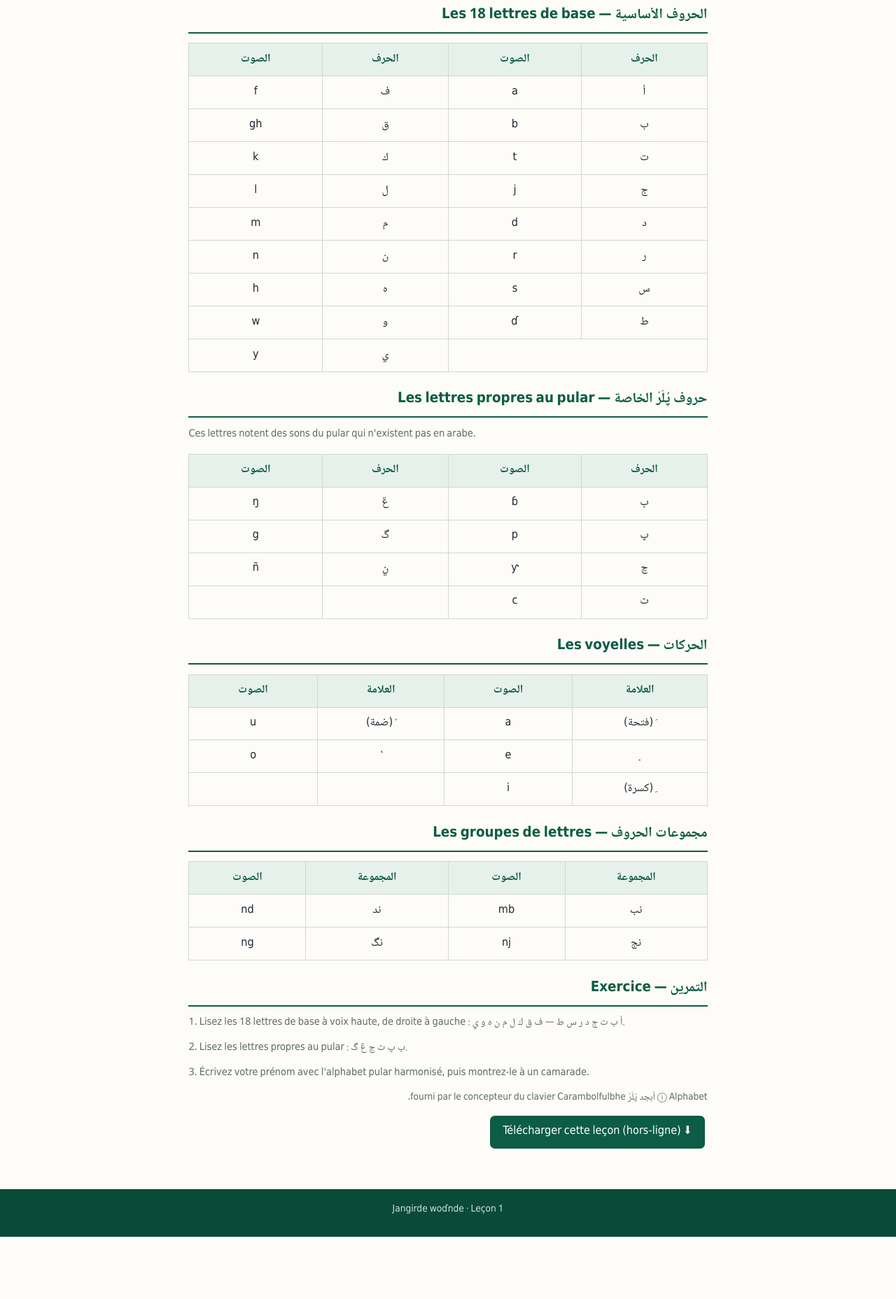
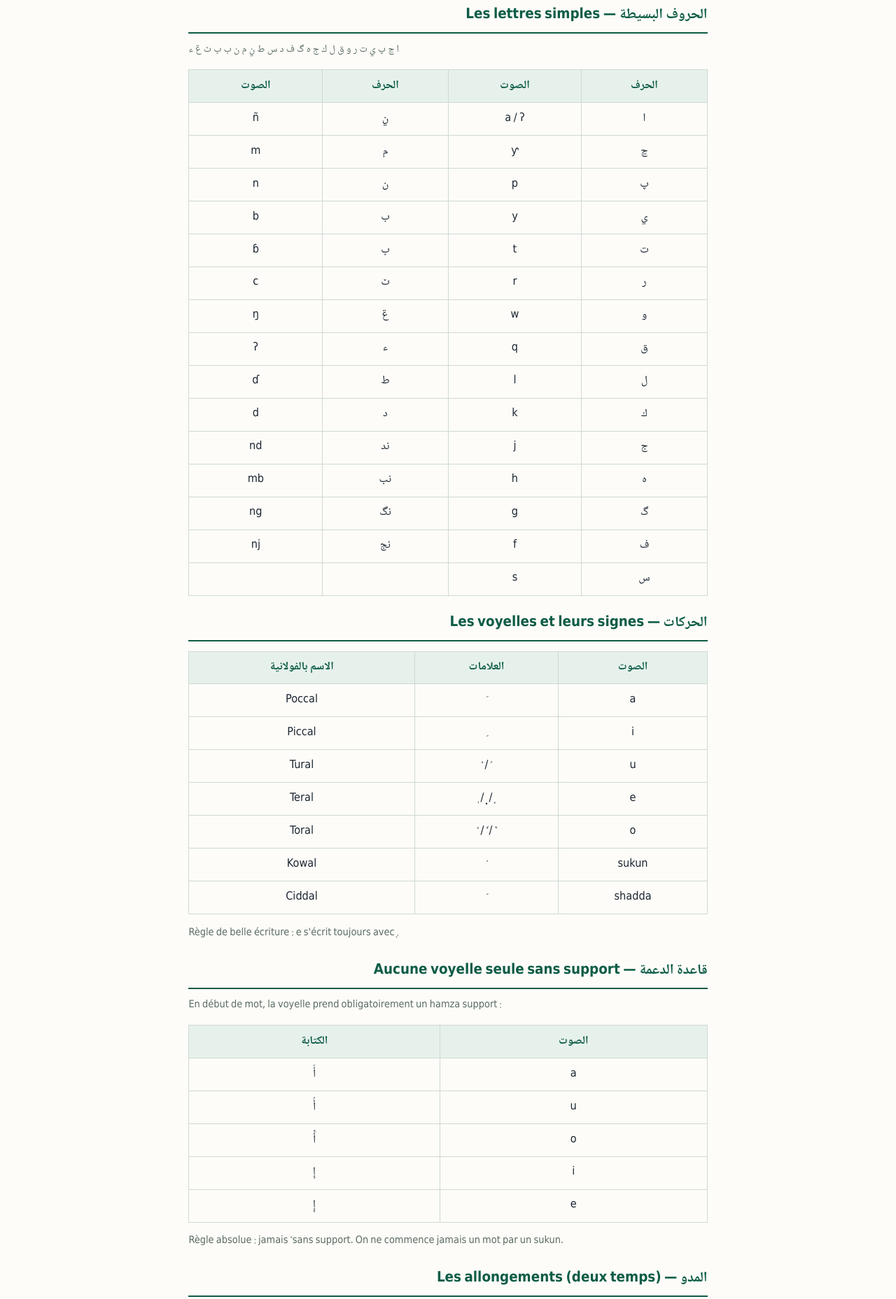
Before and after one commit to barryaichabilguis-cpu/Windin-diangen-poular-, a plain HTML site: page lecons/lecon-01.html in a window 1280 px wide. Shown: the part 304-2161 px from the top of the page at 70% size. Before the commit the page ends 2072 px from the top, so only its background shows below. Drawn offline with Linux system fonts and the light colour scheme.

Commit message:
Règles Labo4 : document de référence + leçon 1 (alphabet Labo4) + leçon 2 retranscrite (voyelles support)
Co-authored-by: barryaichabilguis-cpu <barryaichabilguis-cpu@users.noreply.github.com>

```diff
--- a/lecons/lecon-01.html
+++ b/lecons/lecon-01.html
@@ -9,7 +9,7 @@
 <body>
 <header>
   <h1>الدرس الأول — أبجد پُلَرْ</h1>
-  <p>Leçon 1 · L'alphabet pular à caractères harmonisés</p>
+  <p>Leçon 1 · L'alphabet pular à caractères harmonisés (Labo4)</p>
 </header>
 <nav>
   <a href="../index.html">الرئيسية — Accueil</a>
@@ -19,51 +19,76 @@
   <h2>الهدف — Objectif</h2>
   <p class="fr">Connaître les lettres de l'alphabet pular harmonisé أبجد پُلَرْ et le son de chacune.</p>
 
-  <h2>الحروف الأساسية — Les 18 lettres de base</h2>
+  <h2>الحروف البسيطة — Les lettres simples</h2>
+  <p class="fr" dir="rtl">ا ڃ پ ي ت ر و ق ل ك ج ه گ ف د س ط ݧ م ن ب ࢠ ݖ ݝ ء</p>
   <table>
     <tr><th>الحرف</th><th>الصوت</th><th>الحرف</th><th>الصوت</th></tr>
-    <tr><td>أ</td><td>a</td><td>ف</td><td>f</td></tr>
-    <tr><td>ب</td><td>b</td><td>ق</td><td>gh</td></tr>
-    <tr><td>ت</td><td>t</td><td>ك</td><td>k</td></tr>
-    <tr><td>ج</td><td>j</td><td>ل</td><td>l</td></tr>
-    <tr><td>د</td><td>d</td><td>م</td><td>m</td></tr>
-    <tr><td>ر</td><td>r</td><td>ن</td><td>n</td></tr>
-    <tr><td>س</td><td>s</td><td>ه</td><td>h</td></tr>
-    <tr><td>ط</td><td>ɗ</td><td>و</td><td>w</td></tr>
-    <tr><td colspan="2"></td><td>ي</td><td>y</td></tr>
+    <tr><td>ا</td><td>a / ʔ</td><td>ݧ</td><td>ñ</td></tr>
+    <tr><td>ڃ</td><td>ƴ</td><td>م</td><td>m</td></tr>
+    <tr><td>پ</td><td>p</td><td>ن</td><td>n</td></tr>
+    <tr><td>ي</td><td>y</td><td>ب</td><td>b</td></tr>
+    <tr><td>ت</td><td>t</td><td>ࢠ</td><td>ɓ</td></tr>
+    <tr><td>ر</td><td>r</td><td>ݖ</td><td>c</td></tr>
+    <tr><td>و</td><td>w</td><td>ݝ</td><td>ŋ</td></tr>
+    <tr><td>ق</td><td>q</td><td>ء</td><td>ʔ</td></tr>
+    <tr><td>ل</td><td>l</td><td>ط</td><td>ɗ</td></tr>
+    <tr><td>ك</td><td>k</td><td>د</td><td>d</td></tr>
+    <tr><td>ج</td><td>j</td><td>ند</td><td>nd</td></tr>
+    <tr><td>ه</td><td>h</td><td>نب</td><td>mb</td></tr>
+    <tr><td>گ</td><td>g</td><td>نگ</td><td>ng</td></tr>
+    <tr><td>ف</td><td>f</td><td>نج</td><td>nj</td></tr>
+    <tr><td>س</td><td>s</td><td></td><td></td></tr>
   </table>
 
-  <h2>حروف پُلَرْ الخاصة — Les lettres propres au pular</h2>
-  <p class="fr">Ces lettres notent des sons du pular qui n'existent pas en arabe.</p>
+  <h2>الحركات — Les voyelles et leurs signes</h2>
   <table>
-    <tr><th>الحرف</th><th>الصوت</th><th>الحرف</th><th>الصوت</th></tr>
-    <tr><td>ࢠ</td><td>ɓ</td><td>ݝ</td><td>ŋ</td></tr>
-    <tr><td>پ</td><td>p</td><td>گ</td><td>g</td></tr>
-    <tr><td>ڃ</td><td>ƴ</td><td>ݧ</td><td>ñ</td></tr>
-    <tr><td>ݖ</td><td>c</td><td></td><td></td></tr>
+    <tr><th>الصوت</th><th>العلامات</th><th>الاسم بالفولانية</th></tr>
+    <tr><td>a</td><td>َ</td><td>Poccal</td></tr>
+    <tr><td>i</td><td>ِ</td><td>Piccal</td></tr>
+    <tr><td>u</td><td>ُ / ࣸ</td><td>Tural</td></tr>
+    <tr><td>e</td><td>ࣹ / ٜ / ٖ</td><td>Teral</td></tr>
+    <tr><td>o</td><td>ٝ / ٗ / ࣷ</td><td>Toral</td></tr>
+    <tr><td>sukun</td><td>ْ</td><td>Kowal</td></tr>
+    <tr><td>shadda</td><td>ّ</td><td>Ciddal</td></tr>
+  </table>
+  <p class="fr">Règle de belle écriture : e s'écrit toujours avec ࣹ.</p>
+
+  <h2>قاعدة الدعمة — Aucune voyelle seule sans support</h2>
+  <p class="fr">En début de mot, la voyelle prend obligatoirement un hamza support :</p>
+  <table>
+    <tr><th>الصوت</th><th>الكتابة</th></tr>
+    <tr><td>a</td><td>أَ</td></tr>
+    <tr><td>u</td><td>أُ</td></tr>
+    <tr><td>o</td><td>أٝ</td></tr>
+    <tr><td>i</td><td>إِ</td></tr>
+    <tr><td>e</td><td>إࣹ</td></tr>
+  </table>
+  <p class="fr">Règle absolue : jamais ٝ sans support. On ne commence jamais un mot par un sukun.</p>
+
+  <h2>المدو — Les allongements (deux temps)</h2>
+  <table>
+    <tr><th>المد</th><th>الكتابة</th></tr>
+    <tr><td>aa</td><td>آ</td></tr>
+    <tr><td>ii</td><td>إِي</td></tr>
+    <tr><td>uu</td><td>أُو</td></tr>
+    <tr><td>ee</td><td>إࣹي</td></tr>
+    <tr><td>oo</td><td>أٝو</td></tr>
   </table>
 
-  <h2>الحركات — Les voyelles</h2>
-  <table>
-    <tr><th>العلامة</th><th>الصوت</th><th>العلامة</th><th>الصوت</th></tr>
-    <tr><td>َ (فتحة)</td><td>a</td><td>ُ (ضمة)</td><td>u</td></tr>
-    <tr><td>ࣹ</td><td>e</td><td>ٝ</td><td>o</td></tr>
-    <tr><td>ِ (كسرة)</td><td>i</td><td></td><td></td></tr>
-  </table>
-
-  <h2>مجموعات الحروف — Les groupes de lettres</h2>
-  <table>
-    <tr><th>المجموعة</th><th>الصوت</th><th>المجموعة</th><th>الصوت</th></tr>
-    <tr><td>نب</td><td>mb</td><td>ند</td><td>nd</td></tr>
-    <tr><td>نج</td><td>nj</td><td>نگ</td><td>ng</td></tr>
-  </table>
+  <h2>قواعد مهمة — Règles importantes à retenir</h2>
+  <ul>
+    <li class="fr"><b>mb s'écrit نب</b>, jamais مب. Exemple : mbatu → نبَتُ</li>
+    <li class="fr">Nun coda devant consonne → نْ + consonne. Exemple : wangagol → وَنْگَگٝلْ. Digramme prénasalisé → pas de sukun. Exemple : nga → نگَ</li>
+    <li class="fr">Pas de ي final sans ii ou ee. Pas de ء final dans un mot pular.</li>
+    <li class="fr">Les mots d'origine arabe (محمد ، إبراهيم ، موسى…) gardent leur orthographe arabe d'origine.</li>
+  </ul>
 
   <h2>التمرين — Exercice</h2>
-  <p class="fr">1. Lisez les 18 lettres de base à voix haute, de droite à gauche : أ ب ت ج د ر س ط — ف ق ك ل م ن ه و ي.</p>
-  <p class="fr">2. Lisez les lettres propres au pular : ࢠ پ ݖ ڃ ݝ گ.</p>
+  <p class="fr">1. Lisez les lettres simples à voix haute : ا ڃ پ ي ت ر و ق ل ك ج ه گ ف د س ط ݧ م ن ب ࢠ ݖ ݝ ء.</p>
+  <p class="fr">2. Lisez les voyelles avec leur support : أَ أُ أٝ إِ إࣹ.</p>
   <p class="fr">3. Écrivez votre prénom avec l'alphabet pular harmonisé, puis montrez-le à un camarade.</p>
 
-  <p class="small">ⓘ Alphabet أبجد پُلَرْ fourni par le concepteur du clavier Carambolfulbhe.</p>
+  <p class="small">ⓘ Alphabet et règles Labo4 fournis par le concepteur du clavier Carambolfulbhe. Police standard harmonisée.</p>
   <a class="btn" href="lecon-01.html" download>⬇ Télécharger cette leçon (hors-ligne)</a>
 </main>
 <footer><p>Jangirde woɗnde · Leçon 1</p></footer>
```
Also changed, not shown: index.html (+3 -3 lines), lecons/lecon-02.html (+13 -13 lines), 2 other files.
